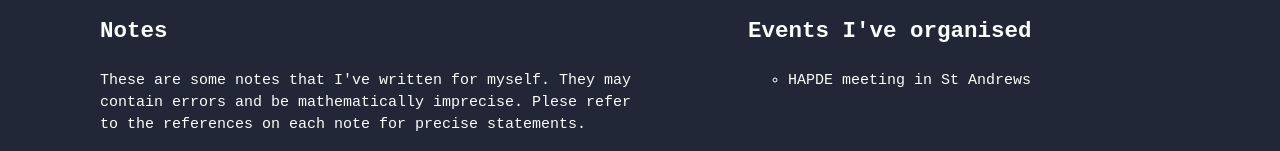
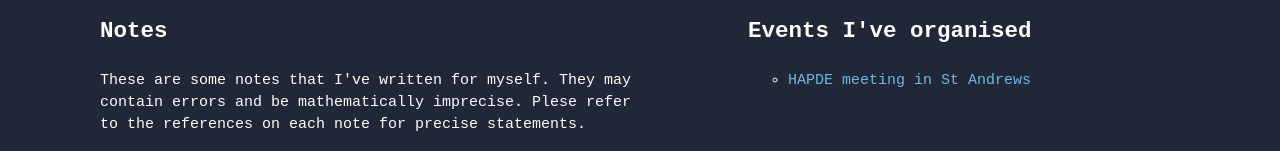
Before and after one commit to AnadeOre/anadeore.github.io, a Next.js app: page /links in a window 1280 px wide. Shown: the part 134-285 px from the top of the page. Built offline with nearby package versions, Linux system fonts and the light colour scheme.

Commit message:
Add HAPDE event organisation

```diff
--- a/src/app/links/page.jsx
+++ b/src/app/links/page.jsx
@@ -39,10 +39,9 @@ const Page = () => {
           <h3 className={linksStyle.title}>Events I've organised</h3>
           <ul className={linksStyle.ul}>
             <li>
-              HAPDE meeting in St Andrews
-              {/* <Link href='https://anadeore.github.io/HAPDE' target='_blank'>
-
-              </Link> */}
+              <Link href='https://anadeore.github.io/HAPDE' target='_blank'>
+                HAPDE meeting in St Andrews
+              </Link>
             </li>
           </ul>
         </div>
```
